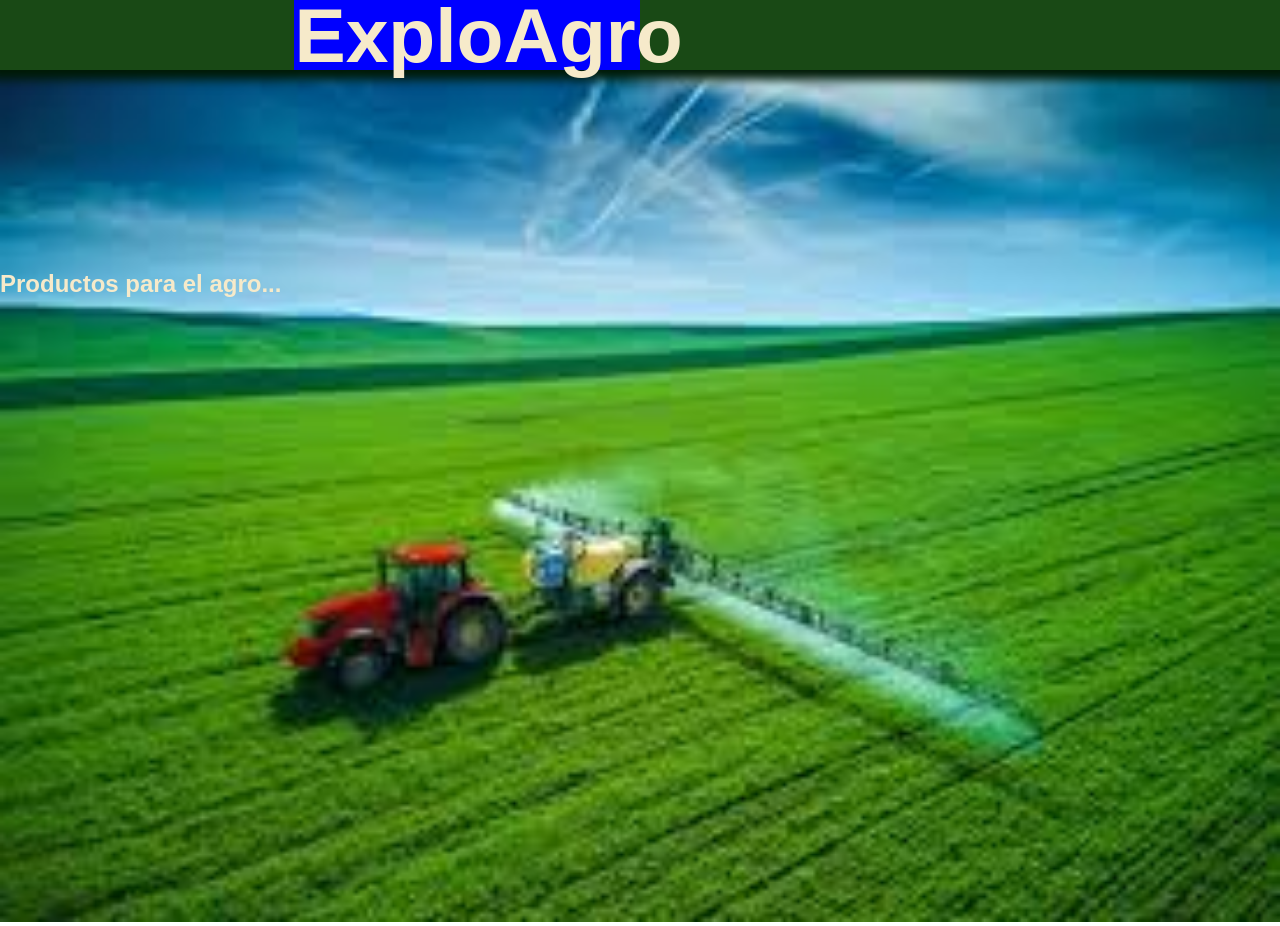
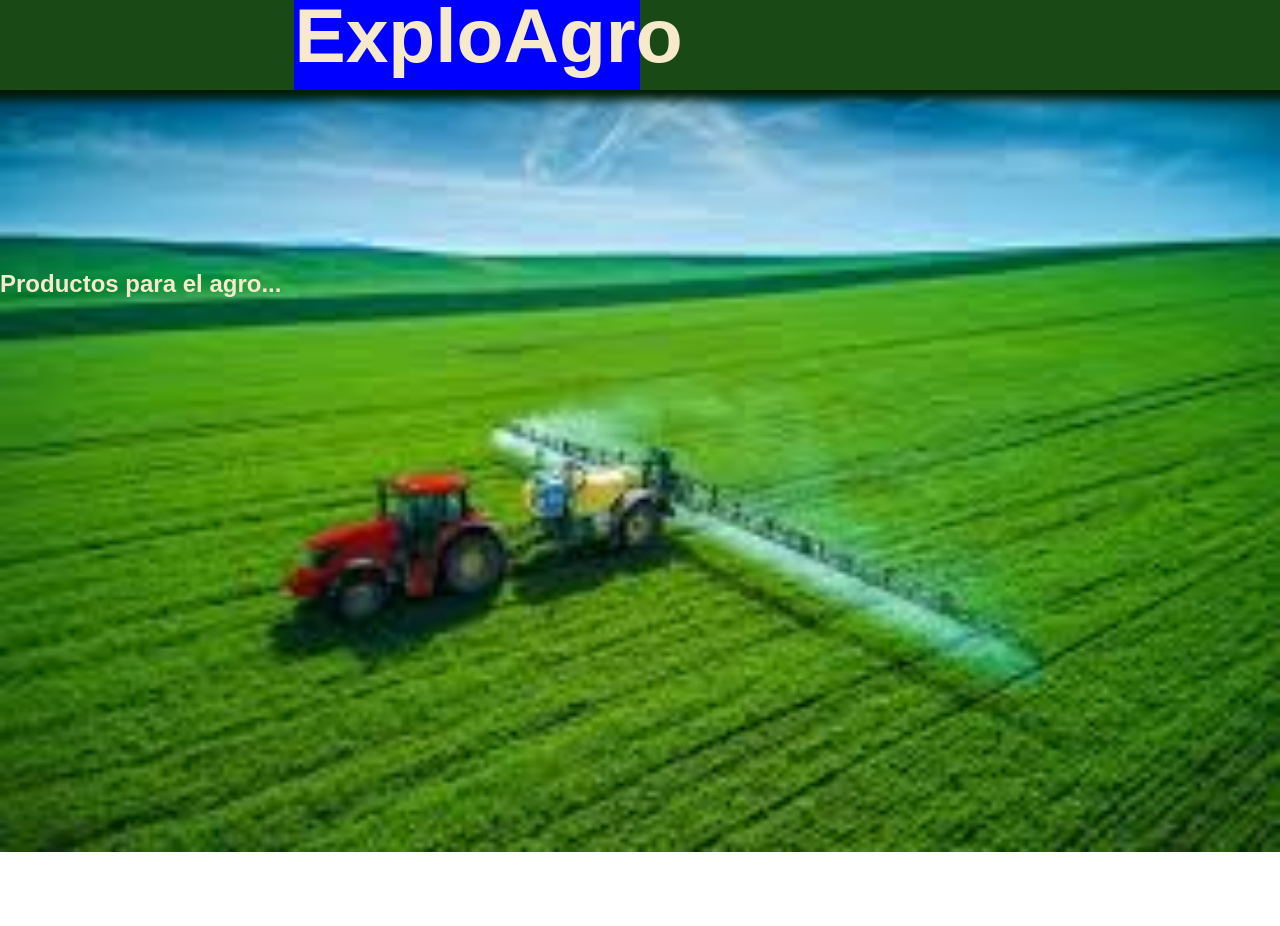
Before and after one commit to jorgeacosta02/Exploservice-frontend, a React (Vite) app in the folder client/: page / in a window 1280 px wide. After the commit the page ends 856 px from the top, so only its background shows below. Built offline with nearby package versions, Linux system fonts and the light colour scheme.

Commit message:
Styles variables

```diff
--- a/client/src/components/Center/Center.tsx
+++ b/client/src/components/Center/Center.tsx
@@ -1,8 +1,5 @@
 import './_Center.modules.scss';
 import img04 from '../../assets/images/campo-04.jpg'
-
-
-
 
 
 const Center = () => {
--- a/client/src/components/Center/_Center.modules.scss
+++ b/client/src/components/Center/_Center.modules.scss
@@ -4,17 +4,18 @@
 .container{
     width: 100%;
     height: calc(100vh - 50px);
-    margin-top: 40px;
+    margin-top: var(--minNavBarHeight);
     background-color: blue;
     @include g.display-large{
-        height: calc(100vh - 70px);
-        margin-top: 70px;
+        height: calc(100vh - var(--minNavBarHeight));
+        margin-top: var(--minNavBarHeigh)t;
+
     }
 }
 .mainTitle{
     position: absolute;
     top: 250px;
-    color: g.$text-color;
+    color: var(--text-color);
 }
 .img{
     width: 100%;
--- a/client/src/components/NavBar/_Logo.modules.scss
+++ b/client/src/components/NavBar/_Logo.modules.scss
@@ -11,7 +11,7 @@
         margin-right: 10%;
         height: 100%;
         // background-color: red;
-        line-height: g.$nimNavBarHeight;
+        line-height: var(--minNavBarHeight);
 
         @include g.display-large{
             width: 30%;
--- a/client/src/components/NavBar/_Menu.module.scss
+++ b/client/src/components/NavBar/_Menu.module.scss
@@ -6,12 +6,12 @@
     width: 25px;
     height: 25px;
     margin-top: 3px;
-    fill: g.$text-color;
+    fill: var(--text-color);
     z-index: 1000;
     cursor: pointer;
     margin-right: 10%;
-    fill: g.$text-color;
-    border: .5px solid g.$text-color;
+    fill: var(--text-color);
+    border: .5px solid var(--text-color);
     border-radius: 5px;
     padding: 5px;
     // line-height: 40px;
--- a/client/src/components/NavBar/_NavBar.module.scss
+++ b/client/src/components/NavBar/_NavBar.module.scss
@@ -5,15 +5,15 @@
     box-sizing: border-box;
     position: fixed;
     width: 100vw;
-    height: g.$nimNavBarHeight;
+    height: var(--minNavBarHeight);
     top: 0;
     padding: 0 5vw;
-    background-color: g.$main-color;
-    color: g.$text-color;
+    background-color: var(--main-color);
+    color: var(--text-color);
 
     @include g.create-flexbox(row, space-evenly);
     box-shadow: 0px 0px 10px 10px rgb(1, 26, 6);
     @include g.display-large{
-        height: 70px;
+        height: var(--maxNavBarHeight);
     }
 }
--- a/client/src/components/NavBar/_NavList.modules.scss
+++ b/client/src/components/NavBar/_NavList.modules.scss
@@ -5,7 +5,7 @@
     box-sizing: border-box;
     list-style: none;
     @include g.create-flexbox(column, space-evenly);
-    background-color: g.$second-bg-color;
+    background-color: var(--second-bg-color);
     // padding: 20px 0 60px;
     margin-top: 50px;
     width: 100%;
@@ -14,14 +14,11 @@
     transition: left 0.3s;
     @include g.display-large{
         justify-content: space-between;
-        // position: relative;
         flex-direction: row;
         font-size: min(#{2vw}, #{15px});
         padding: 0 ;
         width: 70%;
         height: 70px;
-        // right: 0;
-        // top: 0;
         background-color: inherit;
     }
     .navLink{
--- a/client/src/styles/_globals.modules.scss
+++ b/client/src/styles/_globals.modules.scss
@@ -1,24 +1,28 @@
 // Variables
 
-$bg-color:  #121212;
-$second-bg-color: #0b420a;
-$text-color: #f6eaca;
-$second-text-color: #ccc;
-$main-color: rgb(25, 73, 21);
-$active-color: rgb(241, 241, 9);
-$grey-color: rgb(79, 79, 79);
-$big-font-size: 5rem;
-$h2-font-size: 3rem;
-$p-font-size: 1.1rem;
-$nimNavBarHeight: 70px;
-
+:root{
+    --bg-color:  #121212;
+    --second-bg-color: #0b420a;
+    --text-color: #f6eaca;
+    --second-text-color: #ccc;
+    --main-color: rgb(25, 73, 21);
+    --active-color: rgb(241, 241, 9);
+    --grey-color: rgb(79, 79, 79);
+    --big-font-size: 5rem;
+    --h2-font-size: 3rem;
+    --p-font-size: 1.1rem;
+    --minNavBarHeight: 70px;
+    --maxNavBarHeight: 90px;
+}
 
 
 // Breakpoints
 
 @mixin display-large {
+
     @media only screen and (min-width: 576px){
         @content;
+
     }
 }
 
```
